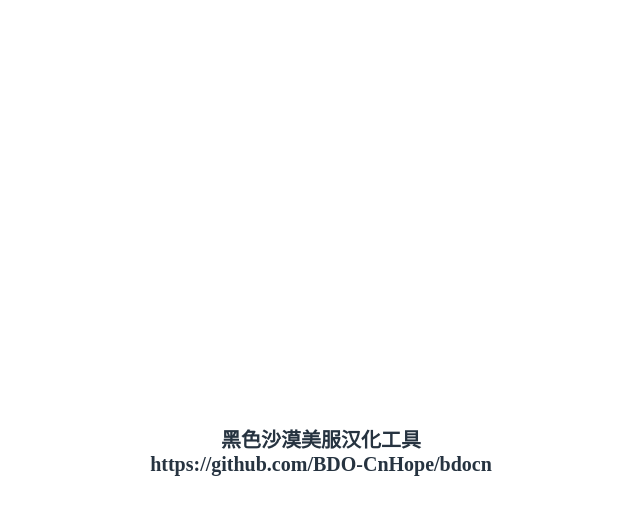
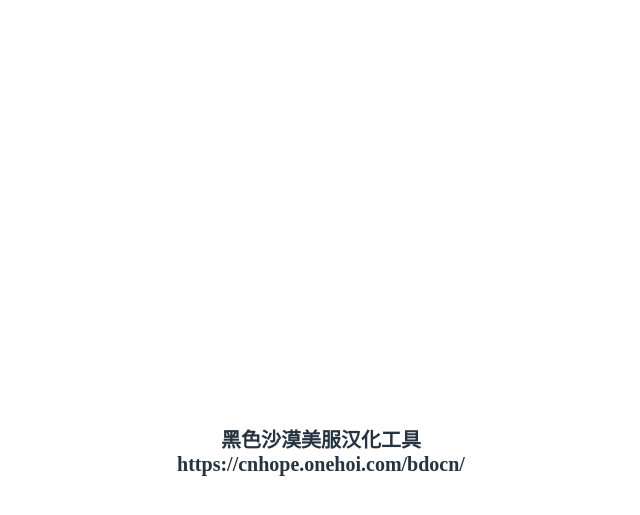
Before and after one commit to BDO-CnHope/bdo-cnhope.github.io, a Jekyll site: the page bdo/banner.html, which Jekyll copies as it is, in a window 1280 px wide. Shown: the top 515 px of the page, without its empty margins (319-959 px from the left). Built offline with Jekyll 4.4.1, drawn with Linux system fonts in a browser that asks for light colours; comment, search, counter and statistics services are not loaded.

Commit message:
Update banner.html

```diff
--- a/bdo/banner.html
+++ b/bdo/banner.html
@@ -62,9 +62,9 @@ height:100%;
 <body>
 
  <div class="container">
-  <div class="text" style="color:white;">黑色沙漠美服汉化工具<br>https://gitee.com/bdo-cnhope/bdocn</div>
+  <div class="text" style="color:white;">黑色沙漠美服汉化工具<br>https://cnhope.onehoi.com/bdocn/</div>
   <div class="overlay">
-    <div class="text">黑色沙漠美服汉化工具<br>https://github.com/BDO-CnHope/bdocn</div>
+    <div class="text">黑色沙漠美服汉化工具<br>https://cnhope.onehoi.com/bdocn/</div>
   </div>
 </div>
 
```
